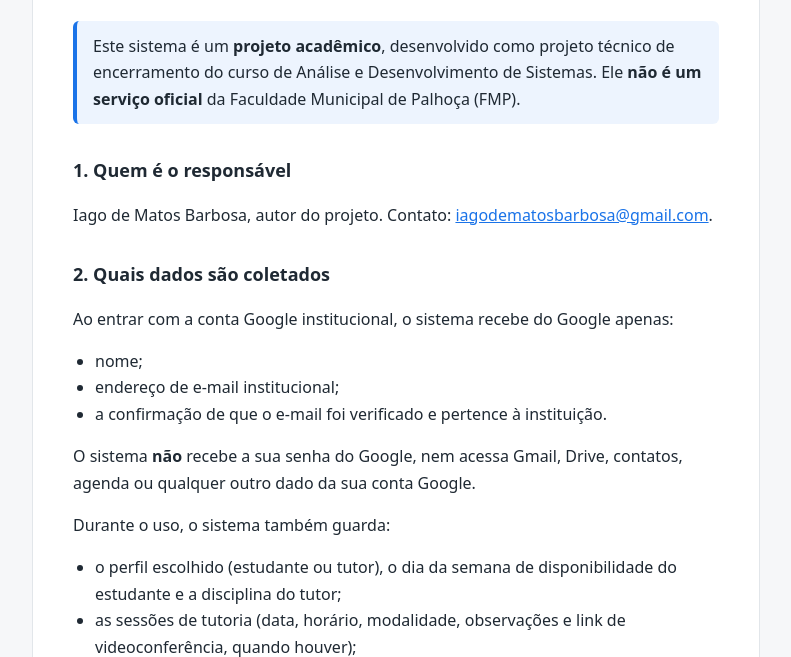
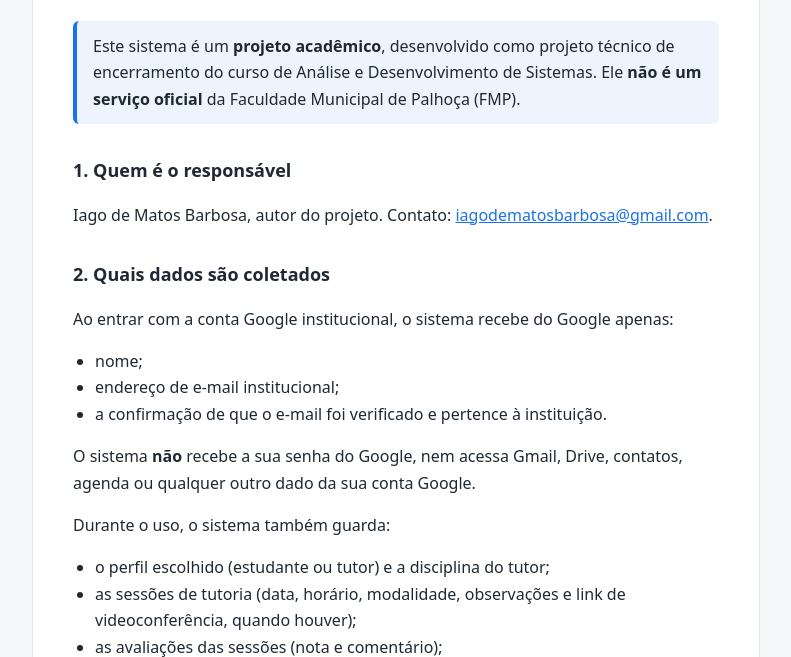
Before and after one commit to iago-matos/Sistema-de-tutoria-academica-FMP, a plain HTML site: page frontend/privacidade.html in a window 1280 px wide. Shown: the part 142-799 px from the top of the page, without its empty margins (244-1035 px from the left). Drawn offline with Linux system fonts and the light colour scheme.

Commit message:
Add files via upload

```diff
--- a/frontend/privacidade.html
+++ b/frontend/privacidade.html
@@ -54,7 +54,7 @@
         </p>
         <p>Durante o uso, o sistema também guarda:</p>
         <ul>
-            <li>o perfil escolhido (estudante ou tutor), o dia da semana de disponibilidade do estudante e a disciplina do tutor;</li>
+            <li>o perfil escolhido (estudante ou tutor) e a disciplina do tutor;</li>
             <li>as sessões de tutoria (data, horário, modalidade, observações e link de videoconferência, quando houver);</li>
             <li>as avaliações das sessões (nota e comentário);</li>
             <li>as mensagens trocadas entre estudante e tutor no sistema.</li>
```
